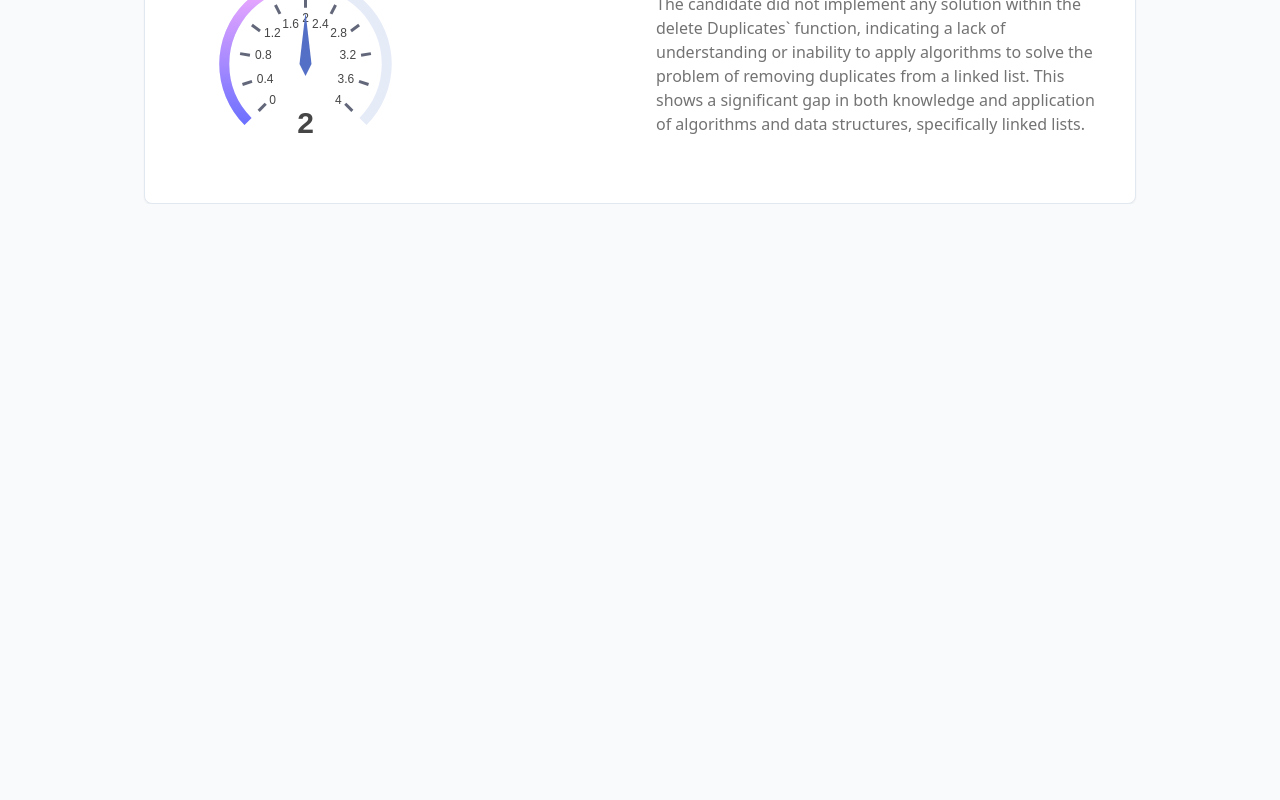
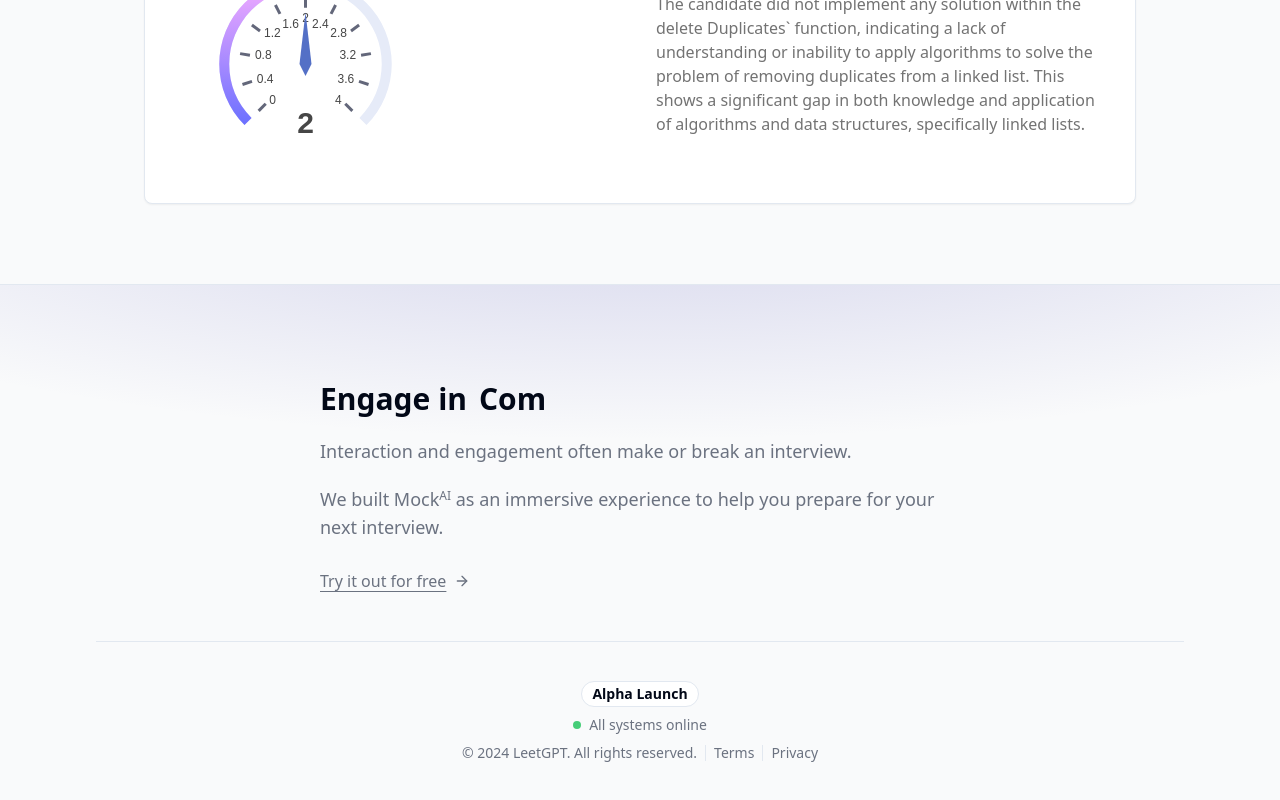
Before and after one commit to HarryXiong24/audio-analysis, a Next.js app: page /dashboard in a window 1280 px wide. Shown: the part 602-1402 px from the top of the page. Before the commit the page ends 806 px from the top, so only its background shows below. Built offline with nearby package versions, Linux system fonts and the light colour scheme.

Commit message:
feat: add footer

```diff
--- /dev/null
+++ b/src/components/layout/footer/index.tsx
@@ -0,0 +1,143 @@
+import { ArrowRight } from "lucide-react";
+import { useState, useRef, useEffect } from "react";
+
+const Typewriter = (props: {
+  phrases: string[];
+  typingSpeed?: number;
+  deletingSpeed?: number;
+  delay?: number;
+}) => {
+  const {
+    phrases,
+    typingSpeed = 200,
+    deletingSpeed = 100,
+    delay = 2000,
+  } = props;
+
+  const [index, setIndex] = useState(0);
+  const [subIndex, setSubIndex] = useState(0);
+  const [currentText, setCurrentText] = useState("");
+  const [isDeleting, setIsDeleting] = useState(false);
+
+  useEffect(() => {
+    let timer: NodeJS.Timeout;
+
+    if (isDeleting) {
+      if (subIndex === 0) {
+        setIsDeleting(false);
+        setIndex((prev) => (prev + 1) % phrases.length);
+        setSubIndex(0); // 确保subIndex重新开始于0
+      } else {
+        timer = setTimeout(() => {
+          setCurrentText(currentText.slice(0, subIndex - 1));
+          setSubIndex(subIndex - 1);
+        }, deletingSpeed);
+      }
+    } else {
+      if (subIndex === phrases[index].length) {
+        timer = setTimeout(() => {
+          setIsDeleting(true);
+        }, delay);
+      } else {
+        timer = setTimeout(() => {
+          setCurrentText(currentText + phrases[index][subIndex]);
+          setSubIndex(subIndex + 1);
+        }, typingSpeed);
+      }
+    }
+
+    return () => clearTimeout(timer);
+  }, [
+    subIndex,
+    isDeleting,
+    index,
+    typingSpeed,
+    deletingSpeed,
+    delay,
+    currentText,
+    phrases,
+  ]);
+
+  return (
+    <h2 className="typewriter text-3xl whitespace-nowrap text-start font-semibold">
+      <span>{currentText ? currentText : ""}</span>
+      <span className="cursor">|</span>
+    </h2>
+  );
+};
+
+const Footer = () => {
+  const phrases: string[] = [
+    "Communication",
+    "Problem Solve",
+    "Think Out loud",
+  ];
+
+  return (
+    <footer
+      className="mt-20 inset-x-0 bottom-0 flex w-full flex-col items-center justify-start border-t p-6 pb-0 pt-24 md:p-24 md:pb-0"
+      style={{
+        backgroundImage:
+          "radial-gradient(ellipse 80% 50% at 50% -20%, rgba(120, 119, 198, 0.3), hsla(0, 0%, 100%, 0))",
+      }}
+    >
+      <div className="mb-10 flex w-full max-w-screen-sm flex-col items-start justify-start space-y-5">
+        <div className="flex w-full flex-row items-start max-md:flex-col max-md:space-y-2 md:space-x-3">
+          <h2 className="text-3xl whitespace-nowrap text-start font-semibold">
+            Engage in
+          </h2>
+          <Typewriter phrases={phrases} />
+        </div>
+        <p className="text-start text-lg text-gray-500">
+          Interaction and engagement often make or break an interview.
+        </p>
+        <p className="text-start text-lg text-gray-500">
+          We built Mock<sup className="text-xs">AI</sup> as an immersive
+          experience to help you prepare for your next interview.
+        </p>
+        <a
+          className="inline-flex items-center justify-center whitespace-nowrap rounded-md font-medium ring-offset-background transition-colors focus-visible:outline-none focus-visible:ring-2 focus-visible:ring-ring focus-visible:ring-offset-2 disabled:pointer-events-none disabled:opacity-50 underline-offset-4 hover:underline h-10 py-2 group px-0 text-base text-gray-500 underline shadow-none hover:border-b hover:border-none hover:text-primary hover:shadow-none"
+          href="/interviews"
+        >
+          Try it out for free
+          <ArrowRight className="w-4 h-4 lucide lucide-arrow-right ml-2 transition-transform duration-200 group-hover:translate-x-2"></ArrowRight>
+        </a>
+      </div>
+      <div
+        data-orientation="horizontal"
+        role="none"
+        className="shrink-0 bg-border h-[1px] w-full"
+      ></div>
+      <div className="flex h-[10rem] w-full flex-col items-center justify-center space-y-2">
+        <div className="inline-flex items-center rounded-full border px-2.5 py-0.5 font-semibold transition-colors focus:outline-none focus:ring-2 focus:ring-ring focus:ring-offset-2 text-foreground bg-white text-sm">
+          Alpha Launch
+        </div>
+        <div className="flex flex-row items-center justify-center space-x-2">
+          <div className="h-2 w-2 animate-pulse rounded-full bg-green-500"></div>
+          <p className="text-sm text-center text-gray-500">
+            All systems online
+          </p>
+        </div>
+        <div className="flex flex-row items-center justify-center space-x-2">
+          <p className="text-sm text-center text-gray-500">
+            © 2024 LeetGPT. All rights reserved.
+          </p>
+          <div
+            data-orientation="vertical"
+            role="none"
+            className="shrink-0 bg-border w-[1px] h-4"
+          ></div>
+          <span className="text-sm text-gray-500">Terms</span>
+          <div
+            data-orientation="vertical"
+            role="none"
+            className="shrink-0 bg-border w-[1px] h-4"
+          ></div>
+          <span className="text-sm text-gray-500">Privacy</span>
+        </div>
+      </div>
+    </footer>
+  );
+};
+
+export default Footer;
--- a/src/pages/dashboard/detail/[timeId]/index.tsx
+++ b/src/pages/dashboard/detail/[timeId]/index.tsx
@@ -14,6 +14,7 @@ import dynamic from "next/dynamic";
 import { useRouter } from "next/navigation";
 import { useState } from "react";
 import AudioPlayer from "@/components/audio-player";
+import Footer from "@/components/layout/footer";
 
 const Select = dynamic(
   () => import("@/components/ui/select").then((mod) => mod.Select),
@@ -28,7 +29,17 @@ const InterviewDetail = (props: { interviewTimes: InterviewTime[] }) => {
   const router = useRouter();
 
   return (
-    <div className="mx-auto grow px-6 pt-6 h-full w-full duration-300 ease-in-out animate-in fade-in slide-in-from-bottom-4">
+    <>
+      {" "}
+      <div className="flex gap-x-8 mx-auto grow px-6 pt-5 h-full w-full duration-300 ease-in-out animate-in fade-in slide-in-from-bottom-4">
+        <div className="flex-1">
+          <div className="flex justify-between mb-4">
+            <div className="flex-2">
+              <h3 className="p-0 text-start text-3xl font-semibold text-purple-gradient">
+                We will help you to improve!
+              </h3>
+            </div>
+            <div className="flex-1 flex justify-end">
               <Select
                 value={timeId}
                 onValueChange={(timeId: string) => {
@@ -55,15 +66,17 @@ const InterviewDetail = (props: { interviewTimes: InterviewTime[] }) => {
                   </SelectGroup>
                 </SelectContent>
               </Select>
-
-      <div className="flex gap-x-8">
-        <div className="flex-1 ">
+            </div>
+          </div>
+          <div className="">
             <AudioPlayer></AudioPlayer>
+          </div>
         </div>
 
         <div className="flex-1"></div>
       </div>
-    </div>
+      <Footer />
+    </>
   );
 };
 
--- a/src/pages/dashboard/index.tsx
+++ b/src/pages/dashboard/index.tsx
@@ -10,6 +10,7 @@ import { InterviewTime, OverallData } from "@/types";
 import { getInterviewTimes } from "@/services/get-interview-times";
 import { getOverallData } from "@/services/get-overall-data";
 import { useRouter } from "next/navigation";
+import Footer from "@/components/layout/footer";
 
 export const ScoreCriteria = {
   algorithm: "Algorithm",
@@ -26,6 +27,7 @@ const Dashboard = (props: {
   const router = useRouter();
 
   return (
+    <>
       <div className="mx-auto max-w-5xl grow px-4 pt-10 h-full w-full duration-300 ease-in-out animate-in fade-in slide-in-from-bottom-4">
         <div>
           <h3 className="p-0 text-start text-3xl font-semibold text-purple-gradient">
@@ -95,15 +97,20 @@ const Dashboard = (props: {
                     <div className="mt-2 flex gap-x-8">
                       <div className="flex-1">
                         <GaugeChart
-                        name={ScoreCriteria[item as keyof typeof ScoreCriteria]}
+                          name={
+                            ScoreCriteria[item as keyof typeof ScoreCriteria]
+                          }
                           value={overallData.score[item]}
                         />
                       </div>
                       <div className="flex-1 flex justify-center items-center">
                         <p className="text-base text-neutral-500 ">
                           {
-                          (overallData[item as keyof typeof overallData] as any)
-                            .suggestion
+                            (
+                              overallData[
+                                item as keyof typeof overallData
+                              ] as any
+                            ).suggestion
                           }
                         </p>
                       </div>
@@ -115,6 +122,8 @@ const Dashboard = (props: {
           </CardContent>
         </Card>
       </div>
+      <Footer />
+    </>
   );
 };
 
--- a/src/styles/globals.css
+++ b/src/styles/globals.css
@@ -85,3 +85,18 @@ body {
   background-clip: text;
   -webkit-text-fill-color: transparent;
 }
+
+.typewriter {
+  display: inline-block;
+}
+
+.cursor {
+  font-weight: bold;
+  animation: blink 1s steps(1) infinite;
+}
+
+@keyframes blink {
+  50% {
+    opacity: 0;
+  }
+}
```
Lines whose indentation alone changed are shown as unchanged.
